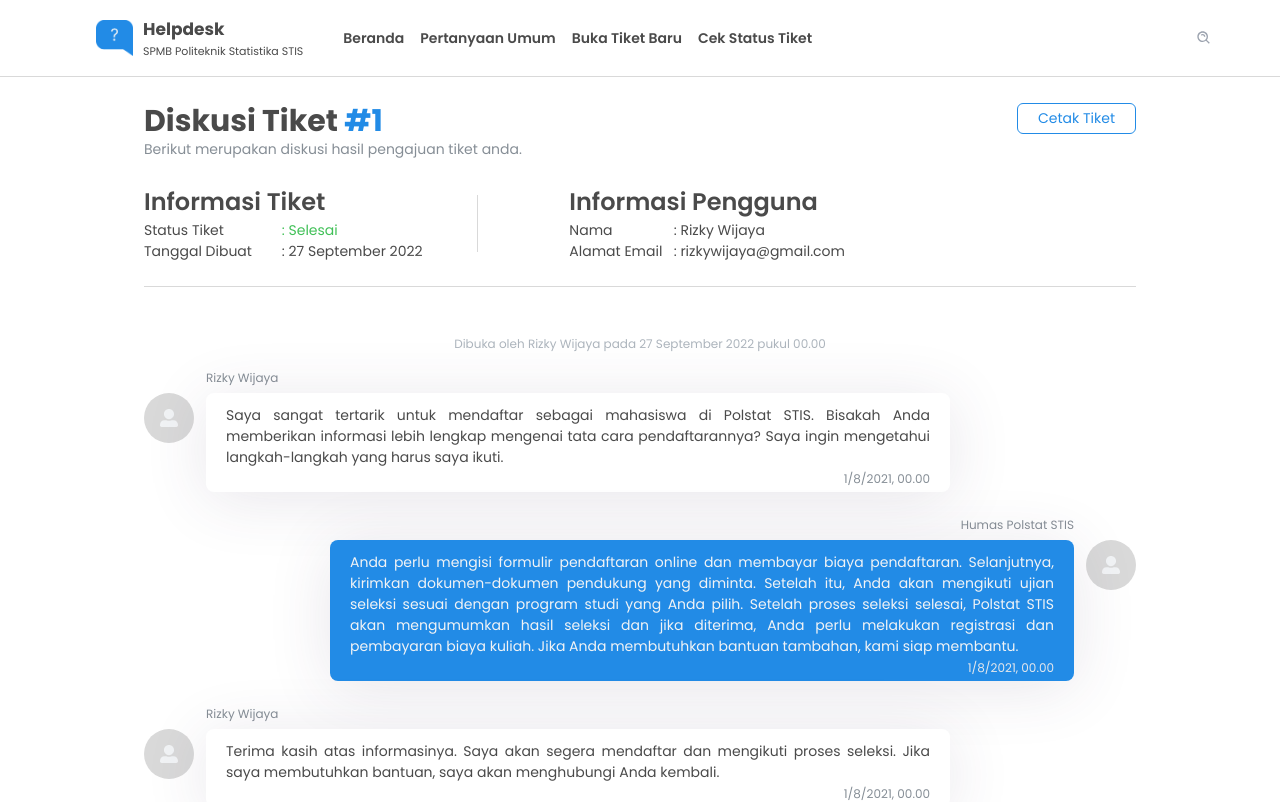
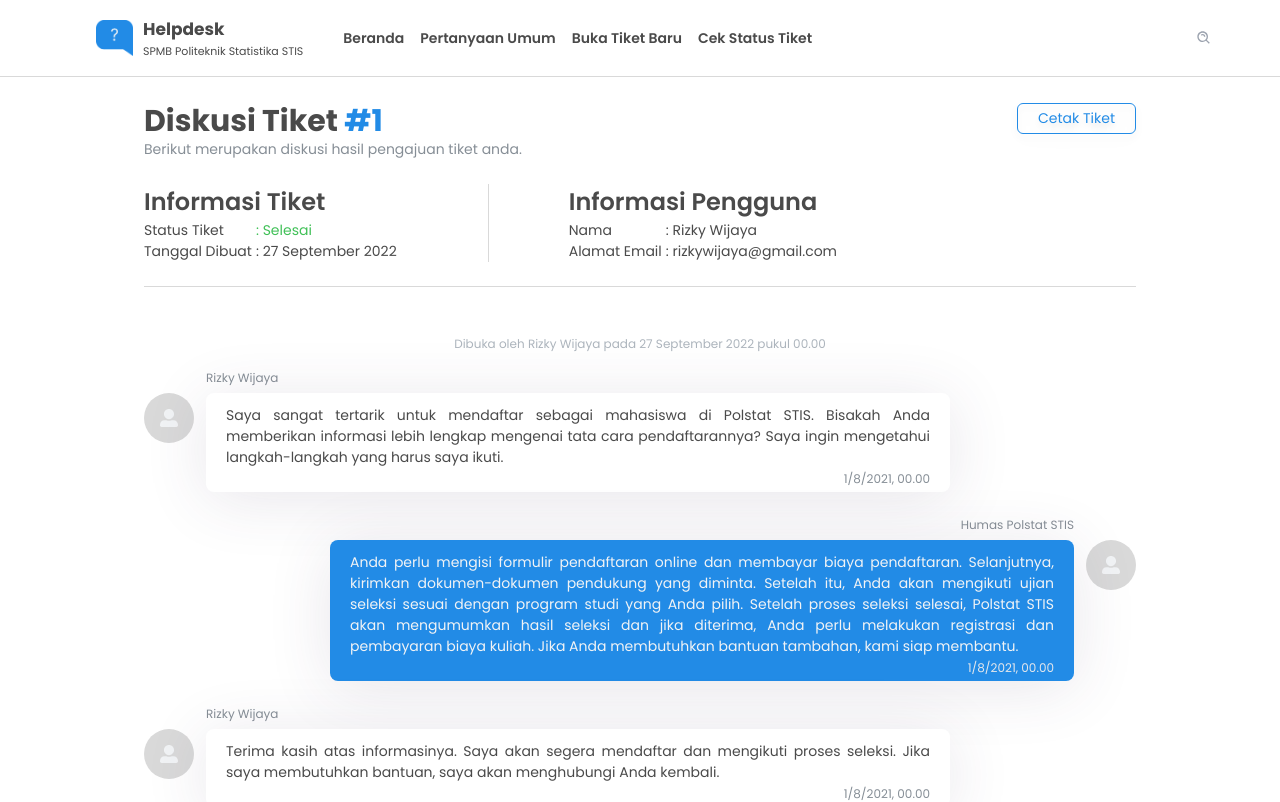
Before and after one commit to damarss/helpdesk, a Next.js app: page /check-ticket/1 in a window 1280 px wide. Shown: the top 802 px of the page. Built offline with nearby package versions, Linux system fonts and the light colour scheme.

Commit message:
Ganti divide bar

```diff
--- a/components/DiscussionHead.tsx
+++ b/components/DiscussionHead.tsx
@@ -19,8 +19,8 @@ const DiscussionHead = (props: Props) => {
           Berikut merupakan diskusi hasil pengajuan tiket anda.
         </p>
       </div>
-      <div className="flex flex-col md:flex-row md:w-5/6 space-y-3 md:space-y-0 md:space-x-3 mb-6">
-        <div className="flex flex-col flex-1">
+      <div className="flex flex-col divide-x-0 md:divide-x-[1px] divide-grey-light md:flex-row md:w-5/6 space-y-3 md:space-y-0 gap-5 mb-6">
+        <div className="flex flex-col flex-1 md:flex-none">
           <h2 className="text-h2 font-h2">Informasi Tiket</h2>
           <div className="flex flex-col">
             <div className="text-base grid grid-cols-12 space-x-1">
@@ -41,12 +41,7 @@ const DiscussionHead = (props: Props) => {
             </div>
           </div>
         </div>
-        <div className="flex items-center justify-center relative">
-          <span className="hidden md:block text-transparent absolute -left-20 bg-grey-light w-[1px] h-[57px]">
-            {"."}
-          </span>
-        </div>
-        <div className="flex flex-col flex-1">
+        <div className="flex flex-col flex-1 md:flex-none md:ps-16 lg:ps-20">
           <h2 className="text-h2 font-h2">Informasi Pengguna</h2>
           <div className="flex flex-col">
             <div className="text-base grid grid-cols-12 space-x-1">
@@ -64,7 +59,7 @@ const DiscussionHead = (props: Props) => {
           </div>
         </div>
       </div>
-      <button className="absolute top-0 right-0 hover:bg-biru hover:text-grey-base drop-shadow-shadow-1 border-[1px] border-biru text-biru text-active font-active rounded-md p-3 md:px-5 md:py-1">
+      <button className="absolute top-0 right-0 hover:bg-biru hover:text-grey-base drop-shadow-lg border-[1px] border-biru text-biru text-active font-active rounded-md p-3 md:px-5 md:py-1">
         <span className="hidden md:inline">Cetak Tiket</span>
         <span className="md:hidden text-3xl">
           <FaPrint />
```
